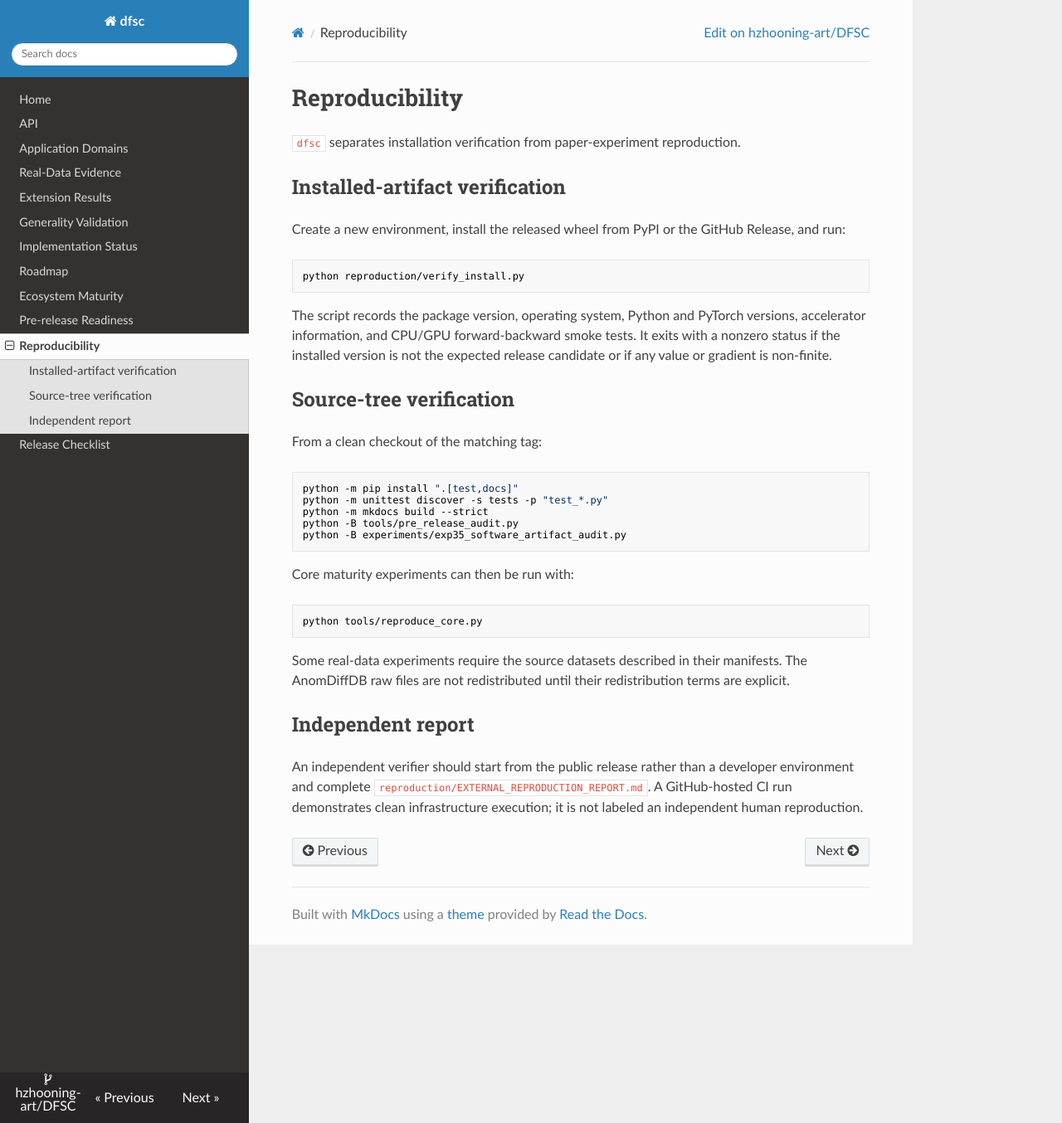
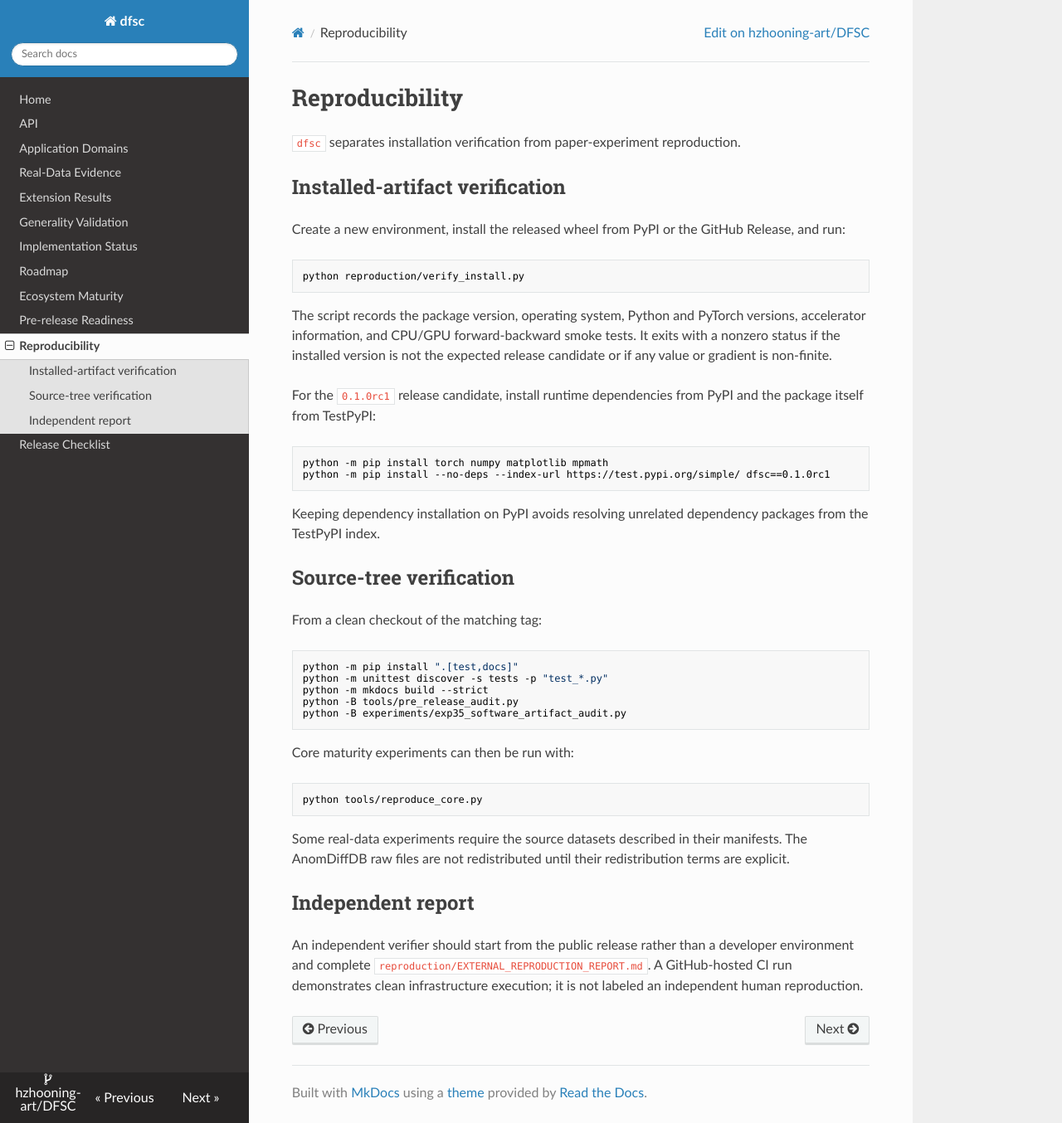
Before and after one commit to hzhooning-art/DFSC, an MkDocs documentation site: the page built from docs/REPRODUCIBILITY.md, in a window 1280 px wide and 1354 px high. Shown: the whole window at 83% size. Built offline with MkDocs 1.6.1, drawn with Linux system fonts in a browser that asks for light colours; nearby versions of some CDN libraries.

Commit message:
Record TestPyPI release candidate verification

````diff
--- a/docs/REPRODUCIBILITY.md
+++ b/docs/REPRODUCIBILITY.md
@@ -16,6 +16,17 @@ The script records the package version, operating system, Python and PyTorch
 versions, accelerator information, and CPU/GPU forward-backward smoke tests.
 It exits with a nonzero status if the installed version is not the expected
 release candidate or if any value or gradient is non-finite.
+
+For the `0.1.0rc1` release candidate, install runtime dependencies from PyPI
+and the package itself from TestPyPI:
+
+```bash
+python -m pip install torch numpy matplotlib mpmath
+python -m pip install --no-deps --index-url https://test.pypi.org/simple/ dfsc==0.1.0rc1
+```
+
+Keeping dependency installation on PyPI avoids resolving unrelated dependency
+packages from the TestPyPI index.
 
 ## Source-tree verification
 
````
Also changed, not shown: 2 other files.
